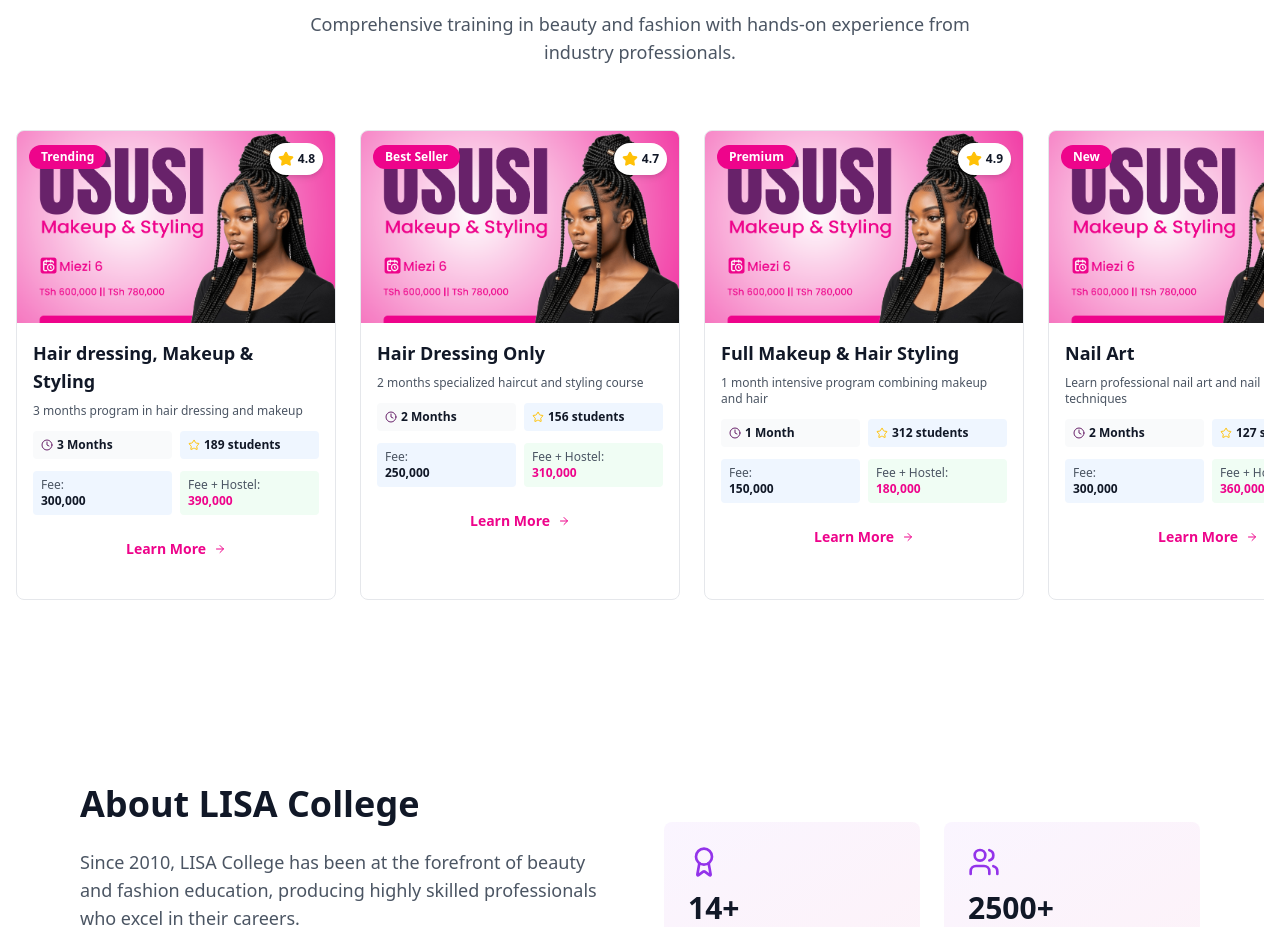
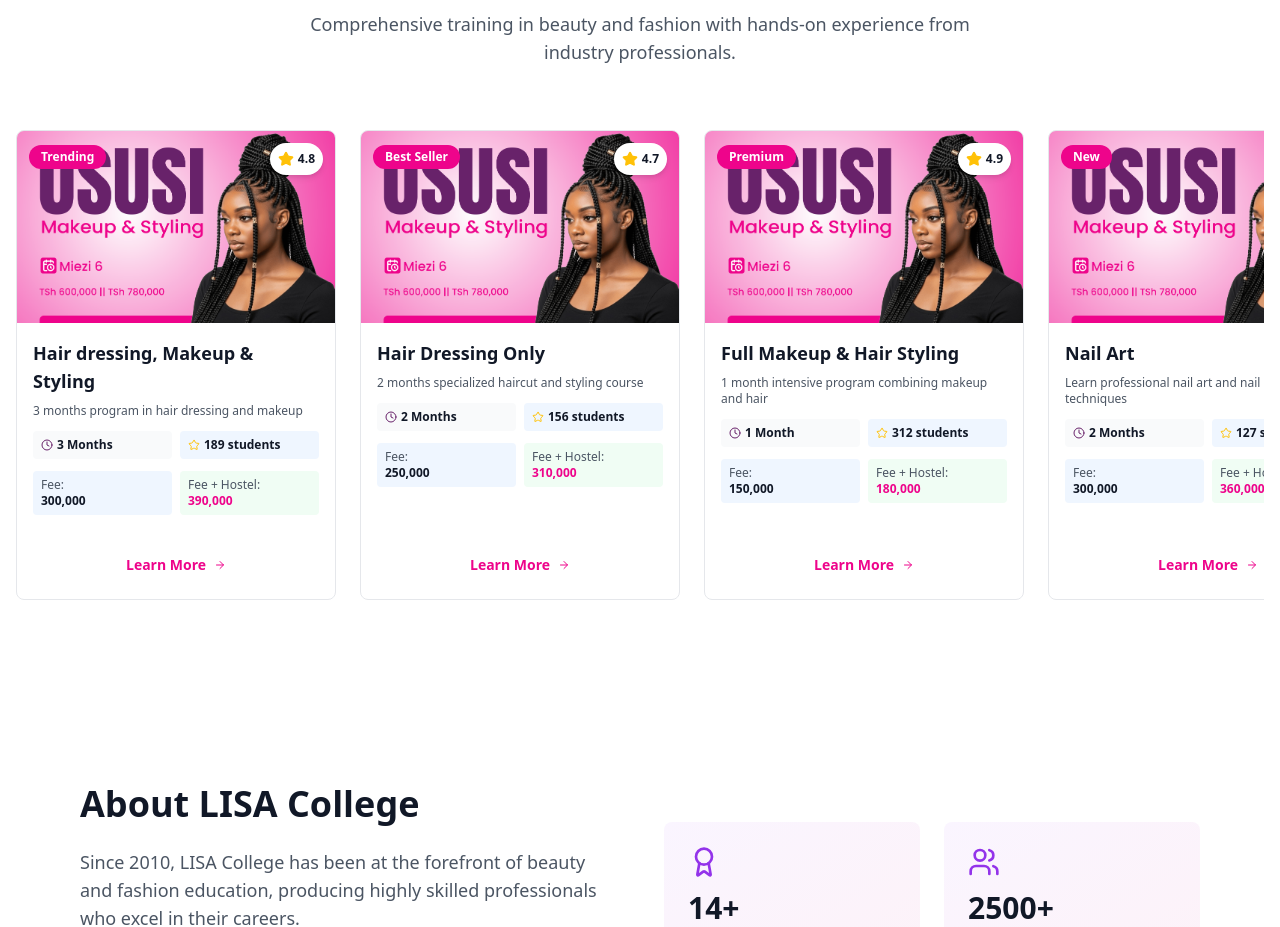
Before and after one commit to msetitech/lisacollege, a React app in the folder frontend/: page / in a window 1280 px wide. Shown: the part 1480-2407 px from the top of the page. Built offline with nearby package versions, Linux system fonts and the light colour scheme; the HTML template or start-up script is replaced by a standard one.

Commit message:
fixing the content in the programs

```diff
--- a/frontend/src/components/Sections/Programs.jsx
+++ b/frontend/src/components/Sections/Programs.jsx
@@ -235,7 +235,7 @@
 						{programs.map((program) => (
 							<div
 								key={program.id}
-								className="flex-shrink-0 w-80 bg-white rounded-lg overflow-hidden border border-gray-200 hover:border-[#EE048B] transition-all duration-300 cursor-pointer snap-start group">
+								className="flex flex-col flex-shrink-0 w-80 bg-white rounded-lg overflow-hidden border border-gray-200 hover:border-[#EE048B] transition-all duration-300 cursor-pointer snap-start group">
 								{/* Course Image Container */}
 								<div className="relative h-48 overflow-hidden bg-gray-200">
 									<img
@@ -266,7 +266,7 @@
 								</div>
 
 								{/* Course Content */}
-								<div className="p-4">
+								<div className="p-4 flex flex-col flex-grow">
 									<h3 className="text-lg font-bold text-gray-900 mb-2 line-clamp-2">
 										{getTitle(program)}
 									</h3>
@@ -314,7 +314,7 @@
 									</div>
 
 									{/* Learn More Button */}
-									<button className="w-full inline-flex items-center justify-center gap-2 text-[#EE048B] font-bold hover:text-[#68226A] transition-colors duration-300 py-2 px-2 rounded text-sm hover:bg-gray-50">
+									<button className="w-full inline-flex items-center justify-center gap-2 text-[#EE048B] font-bold hover:text-[#68226A] transition-colors duration-300 py-2 px-2 rounded text-sm hover:bg-gray-50 mt-auto">
 										{t("programs.learnMore")}
 										<ArrowRight className="w-3 h-3" />
 									</button>
@@ -326,7 +326,7 @@
 					{/* Next Button */}
 					<button
 						onClick={handleNext}
-						className="absolute right-0 top-1/2 -translate-y-1/2 translate-x-16 z-10 bg-[#68226A] hover:bg-[#EE048B] text-white p-3 rounded-full transition-all duration-300 hover:scale-110"
+						className="absolute right-0 top-1/2 -translate-y-1/2 translate-x-16 z-10 bg-[#68226A] hover:bg-[#EE048B] text-white p-3 rounded-full transition-all duration-300 hover:scale-110 mt-auto"
 						aria-label="Next course">
 						<ChevronRight className="w-6 h-6" />
 					</button>
```
